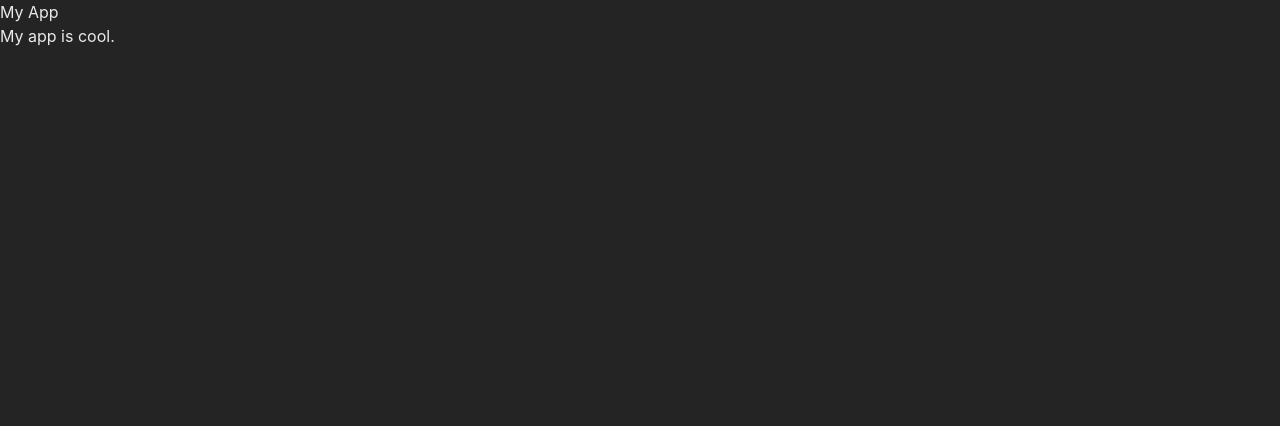
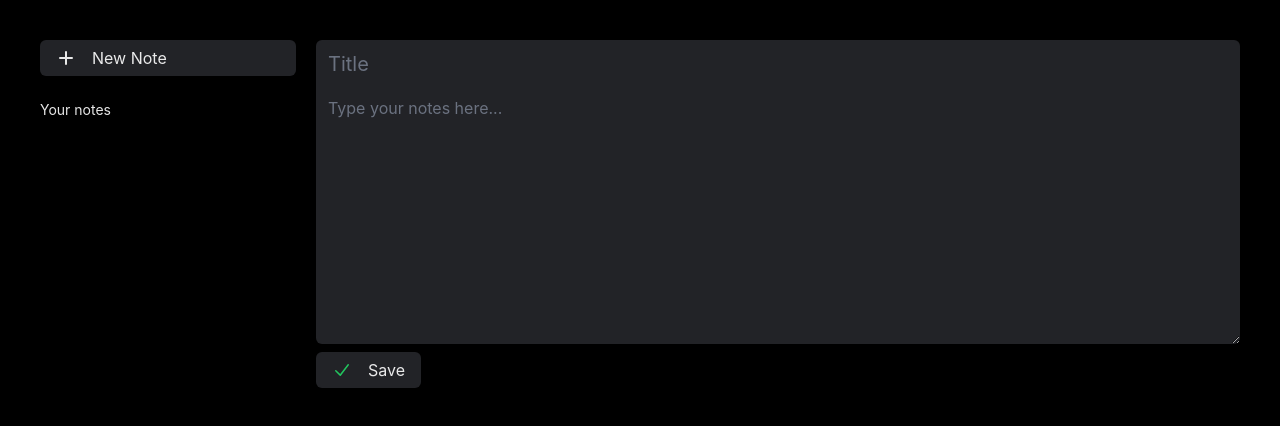
Before and after one commit to brokiem/my-notes, a React (Vite) app: page / in a window 1280 px wide. Shown: the top 426 px of the page. Built offline with nearby package versions, Linux system fonts and the light colour scheme.

Commit message:
Initial main page

```diff
--- a/package.json
+++ b/package.json
@@ -15,6 +15,7 @@
     "react-dom": "^18.2.0"
   },
   "devDependencies": {
+    "@tailwindcss/forms": "^0.5.6",
     "@types/react": "^18.2.15",
     "@types/react-dom": "^18.2.7",
     "@typescript-eslint/eslint-plugin": "^6.0.0",
--- a/src/index.css
+++ b/src/index.css
@@ -9,10 +9,9 @@
 
   color-scheme: light dark;
   color: rgba(255, 255, 255, 0.90);
-  background-color: #242424;
+  background-color: rgb(0,0,0);
 
   text-rendering: optimizeLegibility;
   -webkit-font-smoothing: antialiased;
   -moz-osx-font-smoothing: grayscale;
-  -webkit-text-size-adjust: 100%;
 }
--- a/src/router.tsx
+++ b/src/router.tsx
@@ -1,5 +1,5 @@
 import { createBrowserRouter } from "react-router-dom";
-import {MainView} from "./views/MainView.tsx";
+import MainView from "./views/MainView";
 
 export const router = createBrowserRouter([
     {
--- a/src/views/MainView.tsx
+++ b/src/views/MainView.tsx
@@ -1,8 +1,131 @@
-export function MainView() {
-    return (
-        <div>
-            <h1>My App</h1>
-            <p>My app is cool.</p>
+import {useState} from "react";
+
+const MainView = () => {
+  const [notes, setNotes] = useState<{
+    id: number;
+    title: string;
+    content: string;
+  }[]>(localStorage.getItem("notes") ? JSON.parse(localStorage.getItem("notes")!) : []);
+
+  const [selectedNote, selectNote] = useState<{
+    id: number;
+    title: string;
+    content: string;
+  } | null>(null);
+
+  const [title, setTitle] = useState<string>(selectedNote?.title ?? "");
+  const [content, setContent] = useState<string>(selectedNote?.content ?? "");
+
+  function createNewNote() {
+    setTitle("");
+    setContent("");
+    selectNote(null);
+  }
+
+  return (
+    <div className={"flex mx-10 mt-10"}>
+      <div className={"flex gap-5 rounded-md w-full"}>
+        <div className={"flex flex-col gap-6"}>
+          <button onClick={() => createNewNote()}
+                  className={"flex items-center bg-[#222327] hover:bg-[#2a2b2e] w-64 h-[36px] px-4 rounded-md gap-4"}>
+            <svg xmlns="http://www.w3.org/2000/svg" className="h-5 w-5" viewBox="0 0 20 20" fill="currentColor">
+              <path fillRule="evenodd"
+                    d="M10 3a1 1 0 011 1v5h5a1 1 0 110 2h-5v5a1 1 0 11-2 0v-5H4a1 1 0 110-2h5V4a1 1 0 011-1z"
+                    clipRule="evenodd"/>
+            </svg>
+            New Note
+          </button>
+          {/* Notes */}
+          <div>
+            <p className={"text-sm mb-2"}>Your notes</p>
+            <div className={"flex flex-col gap-1"}>
+              {
+                notes.map((note) => (
+                    <button
+                      onClick={() => {
+                        selectNote(notes.find((n) => n.id === note.id)!);
+                        setTitle(note.title);
+                        setContent(note.content);
+                      }}
+                       className={"flex items-center bg-[#222327] hover:bg-[#2a2b2e] w-64 h-[36px] px-4 rounded-md gap-4"}>
+                      <svg xmlns="http://www.w3.org/2000/svg" viewBox="0 0 20 20" fill="currentColor"
+                           className="w-5 h-5">
+                        <path fillRule="evenodd"
+                              d="M15.621 4.379a3 3 0 00-4.242 0l-7 7a3 3 0 004.241 4.243h.001l.497-.5a.75.75 0 011.064 1.057l-.498.501-.002.002a4.5 4.5 0 01-6.364-6.364l7-7a4.5 4.5 0 016.368 6.36l-3.455 3.553A2.625 2.625 0 119.52 9.52l3.45-3.451a.75.75 0 111.061 1.06l-3.45 3.451a1.125 1.125 0 001.587 1.595l3.454-3.553a3 3 0 000-4.242z"
+                              clipRule="evenodd"/>
+                      </svg>
+                      {note.title}
+                    </button>
+                ))
+              }
+            </div>
+          </div>
         </div>
-    );
-}
+
+        <div className={"grow"}>
+          {/* Note form */}
+          <div className={"flex flex-col bg-[#222327] rounded-md"}>
+            <input className={"text-xl bg-transparent border-0 outline-none focus:ring-0 h-12 rounded-t-md"} type={"text"}
+                   placeholder={"Title"} value={title} onChange={(e) => setTitle(e.target.value)} />
+            <textarea className={"bg-transparent border-0 outline-none focus:ring-0 rounded-b-md"} rows={10}
+                      placeholder={"Type your notes here..."} value={content} onChange={(e) => setContent(e.target.value)}>
+            </textarea>
+          </div>
+
+          {/* Action buttons */}
+          <div className={"flex gap-2 mt-2"}>
+            {
+              selectedNote && (
+                <button
+                  onClick={() => {
+                    // Delete note
+                    if (selectedNote) {
+                      const index = notes.findIndex((n) => n.id === selectedNote.id);
+                      notes.splice(index, 1);
+                      setNotes([...notes]);
+                      localStorage.setItem("notes", JSON.stringify(notes));
+                      createNewNote();
+                    }
+                  }}
+                  className={"flex items-center bg-[#222327] hover:bg-[#2a2b2e] h-[36px] px-4 rounded-md gap-4"}>
+                  <svg xmlns="http://www.w3.org/2000/svg" viewBox="0 0 20 20" fill="currentColor" className="w-5 h-5 text-red-500">
+                    <path d="M6.28 5.22a.75.75 0 00-1.06 1.06L8.94 10l-3.72 3.72a.75.75 0 101.06 1.06L10 11.06l3.72 3.72a.75.75 0 101.06-1.06L11.06 10l3.72-3.72a.75.75 0 00-1.06-1.06L10 8.94 6.28 5.22z" />
+                  </svg>
+                  Delete
+                </button>
+              )
+            }
+            <button
+              onClick={() => {
+                // Save note
+                if (selectedNote) {
+                  const index = notes.findIndex((n) => n.id === selectedNote.id);
+                  notes[index] = {
+                    id: selectedNote.id,
+                    title,
+                    content,
+                  };
+                } else {
+                  notes.push({
+                    id: Math.floor(Math.random() * 1000000),
+                    title,
+                    content,
+                  });
+                }
+                setNotes([...notes]);
+                localStorage.setItem("notes", JSON.stringify(notes));
+              }}
+              className={"flex items-center bg-[#222327] hover:bg-[#2a2b2e] h-[36px] px-4 rounded-md gap-4"}>
+              <svg xmlns="http://www.w3.org/2000/svg" viewBox="0 0 20 20" fill="currentColor" className="w-5 h-5 text-green-500">
+                <path fillRule="evenodd" d="M16.704 4.153a.75.75 0 01.143 1.052l-8 10.5a.75.75 0 01-1.127.075l-4.5-4.5a.75.75 0 011.06-1.06l3.894 3.893 7.48-9.817a.75.75 0 011.05-.143z" clipRule="evenodd" />
+              </svg>
+              Save
+            </button>
+          </div>
+        </div>
+      </div>
+    </div>
+  );
+};
+
+export default MainView;
--- a/tailwind.config.js
+++ b/tailwind.config.js
@@ -8,5 +8,5 @@ export default {
   theme: {
     extend: {},
   },
-  plugins: [],
+  plugins: [require('@tailwindcss/forms')],
 }
```
Also changed, not shown: 1 other file (tests, documents, lock files or other folders).
